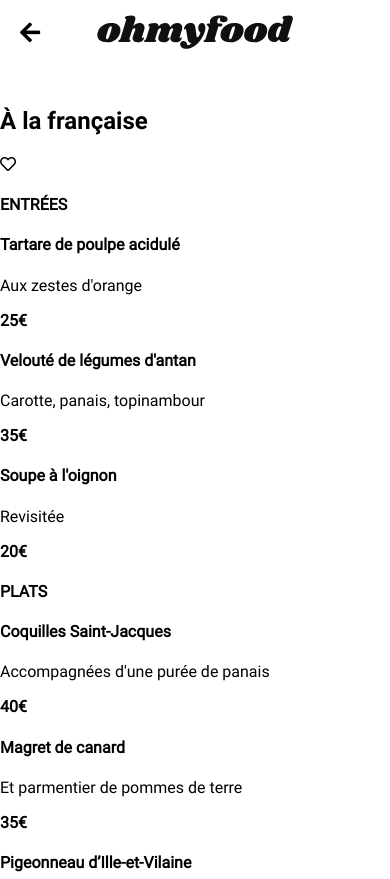
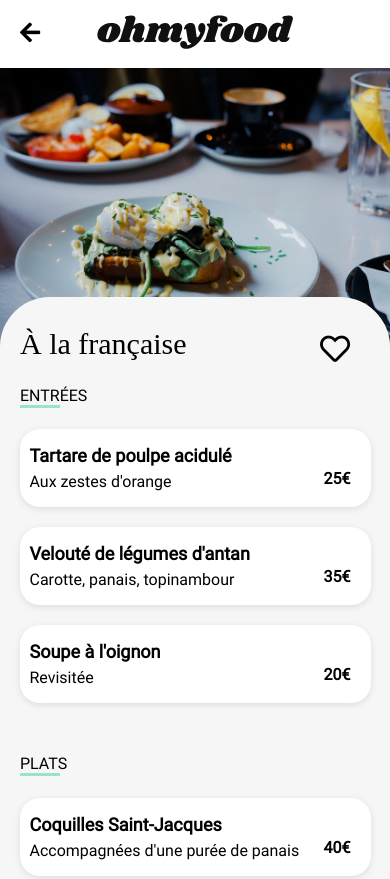
Before and after one commit to ZyrthazZ/JeanSebastienCHEVALIER_3_30042021, a website: page pages_restaurants/menu_a_la_francaise.html in a window 390 px wide. Shown: the top 879 px of the page. Drawn offline with Linux system fonts and the light colour scheme; a web font is replaced by a local one.

Commit message:
CSS : pages_restaurants fait (sans animations)
Sections cover et menu des pages_restaurants faits sans les animations
Ajout d'un responsive pour le titre et le "fav" de ces pages_restaurants à 300px max

```diff
--- a/pages_restaurants/menu_a_la_francaise.html
+++ b/pages_restaurants/menu_a_la_francaise.html
@@ -16,7 +16,7 @@
 
 
             <section class="rest__cover">
-                <img class="rest__cover__img" sr/c="../Maquettes/Maquettes Ohmyfood/images/restaurants/toa-heftiba-DQKerTsQwi0-unsplash.jpg" />
+                <img class="rest__cover-img" src="../Maquettes/Maquettes Ohmyfood/images/restaurants/toa-heftiba-DQKerTsQwi0-unsplash.jpg" />
             </section>
 
             <section class="menu">
@@ -113,6 +113,8 @@
                     </button>
             </section>
 
+
+
             <footer class="footer"> <!-- Début du footer. Contient le logo OhMyFood, des liens (inactifs) ainsi que le lien contact menant vers une adresse mail -->
                 <ul>
                     <li> <img class="footer__logo" src="/Maquettes/Maquettes Ohmyfood/images/logo/ohmyfood@2x--white.svg" alt="logo ohmyfood"/> </li>
--- a/sass/main.scss
+++ b/sass/main.scss
@@ -6,3 +6,5 @@
 @import "pages/index-explore";
 @import "pages/index-operation";
 @import "pages/index-rest";
+@import "pages/pages_restaurants-cover";
+@import "pages/pages_restaurants-menu";
--- /dev/null
+++ b/sass/pages/_pages_restaurants-cover.scss
@@ -0,0 +1,7 @@
+.rest__cover {
+    &-img {
+        width: 100vw;
+        height: 300px;
+        object-fit: cover;
+    }
+}
--- /dev/null
+++ b/sass/pages/_pages_restaurants-menu.scss
@@ -0,0 +1,78 @@
+.menu {
+    text-align: center;
+    width: 100vw;
+    border-radius: 50px 50px ;
+    background-color: #f6f6f6;
+    margin-top: -75px;
+    padding-top: 5px;
+    padding-bottom: 50px;
+    position: relative; /* ici la position relative permet passer la section par dessus l'image */
+    &__title {
+        @media screen and (max-width: 375px) {
+            font-size: 22px;
+        }
+        text-align: initial;
+        font-family: "Shrikhand";
+        font-size: 30px;
+        padding-left: 20px;
+    }
+    &__fav {
+        font-size: 30px;
+        position: absolute;
+        right: 40px;
+        top: 35px;
+        @media screen and (max-width: 375px) {
+            font-size: 19px;
+            top: 30px;
+        }
+    }
+    &__sep__text {
+        width: 40px;
+        margin-left: 20px;
+        border-bottom: 3px solid $color-tertiary;
+        font-weight: 100;
+    }
+    & .entrees, .plats, .desserts {
+        padding-bottom: 10px;
+    }
+    &__card {
+        text-align: initial;
+        display: flex;
+        justify-content: space-between;
+        width: 90vw;
+        background-color: #fff;
+        box-shadow:  0px 2px 7px rgba(0,0,0,.1);
+        border-radius: 20px;
+        margin: auto;
+        margin-bottom: 20px;
+        &-text {
+            padding-left: 10px;
+            & h4 {
+                font-size: 18px;
+                margin-top: 16px;
+                margin-bottom: -10px;
+            }
+        }
+        &-price {
+            padding-top: 40px;
+            padding-right: 20px;
+        }
+    }
+    & .order {
+        color: white;
+        cursor: pointer;
+        font-family: "Roboto";
+        background: linear-gradient(to bottom right, $color-secondary, $color-primary);
+        border-radius: 20px 20px 20px 20px;
+        box-shadow:  0px 3px 6px rgba(128, 128, 128, 0.473);
+        padding: 13px 40px 13px 40px;
+        border: hidden;
+        transition-duration: 0.2s;
+        font-size: 16px;
+        &:hover {
+            transform: scale(1.01);
+            box-shadow:  0px 7px 6px rgba(128, 128, 128, 0.473);
+            @include gradient-lighter;
+        }
+    }
+}
```
Also changed, not shown: pages_restaurants/menu_la_note_enchantee.html (+1 -1 lines), pages_restaurants/menu_la_palette_du_gout.html (+1 -1 lines), pages_restaurants/menu_le_delice_des_sens.html (+1 -1 lines), public/css/style.css, 1 other file.
